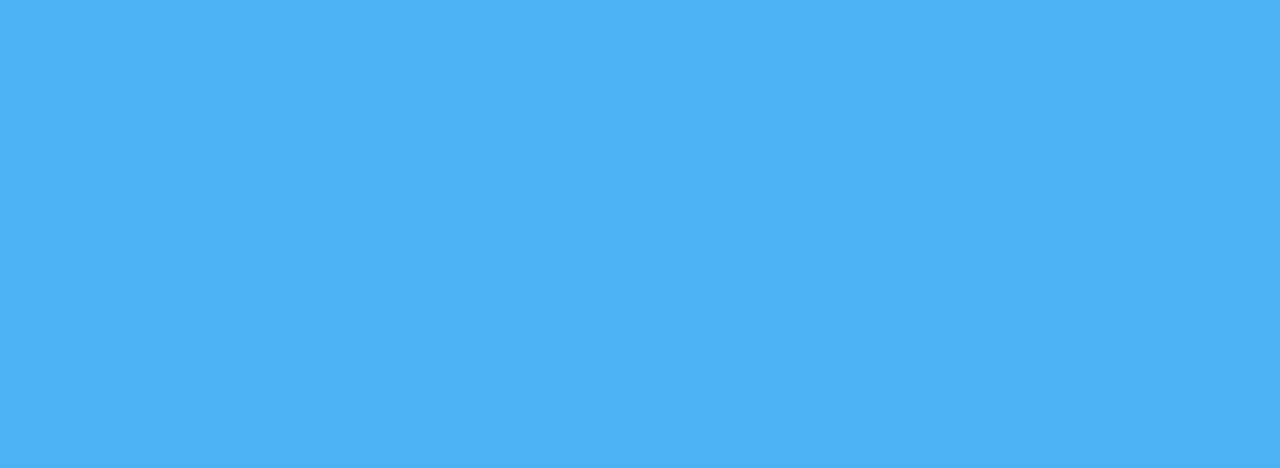
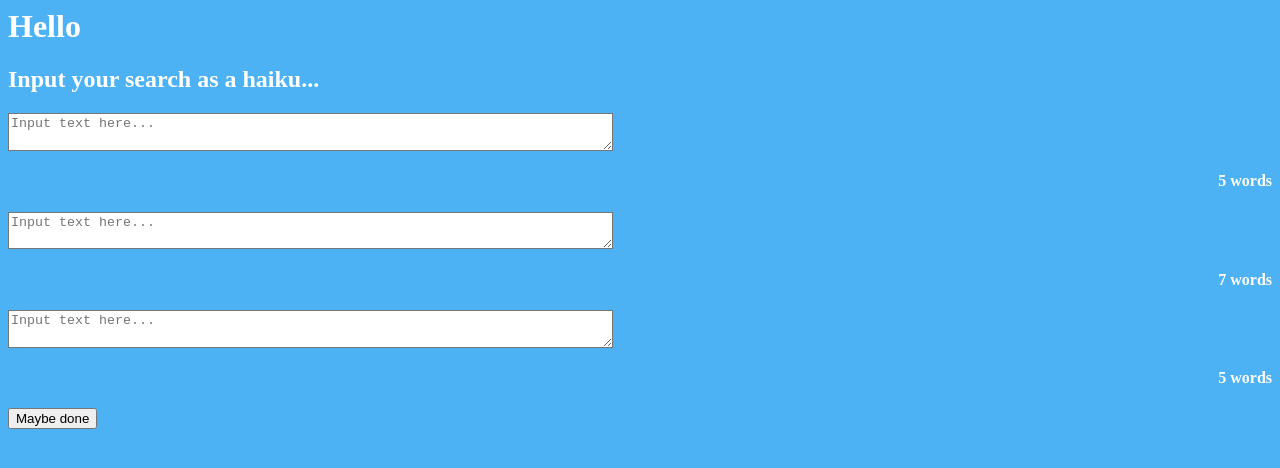
Before and after one commit to LeanneLiu/Example, a plain HTML site: page index.html in a window 1280 px wide. Drawn offline with Linux system fonts and the light colour scheme.

Commit message:
Update index.html

```diff
--- a/index.html
+++ b/index.html
@@ -1,4 +1,18 @@
 <div class="cursor"></div>
+<h1>Hello</h1>
+<h2>Input your search as a haiku...</h2>
+
+<textarea placeholder="Input text here..."></textarea>
+<h4 style= text-align:right >5 words</h4>
+<textarea placeholder= "Input text here..."></textarea>
+<h4 style= text-align:right >7 words</h4>
+<textarea placeholder="Input text here..."></textarea>
+<h4 style= text-align:right >5 words</h4>
+
+<html>
+  <button class: erase>Maybe done</button>
+</html>
+
 
 <style>
 h1
@@ -9,23 +23,20 @@ h2
 {
   color: white
 }
+h4
+{
+  color: white
+}
 html
 {
   background: #4cb2f4;
 }
-.firstbox
+textarea
 {
   width: 16cm;
-  height: 2cm;
+  height: 1cm;
   background: white;
 }
-/* .secondbox
-{
-   width: 16cm;
-  height: 2cm;
-  background: white;
-} */
-
 
 </style>
 
```
